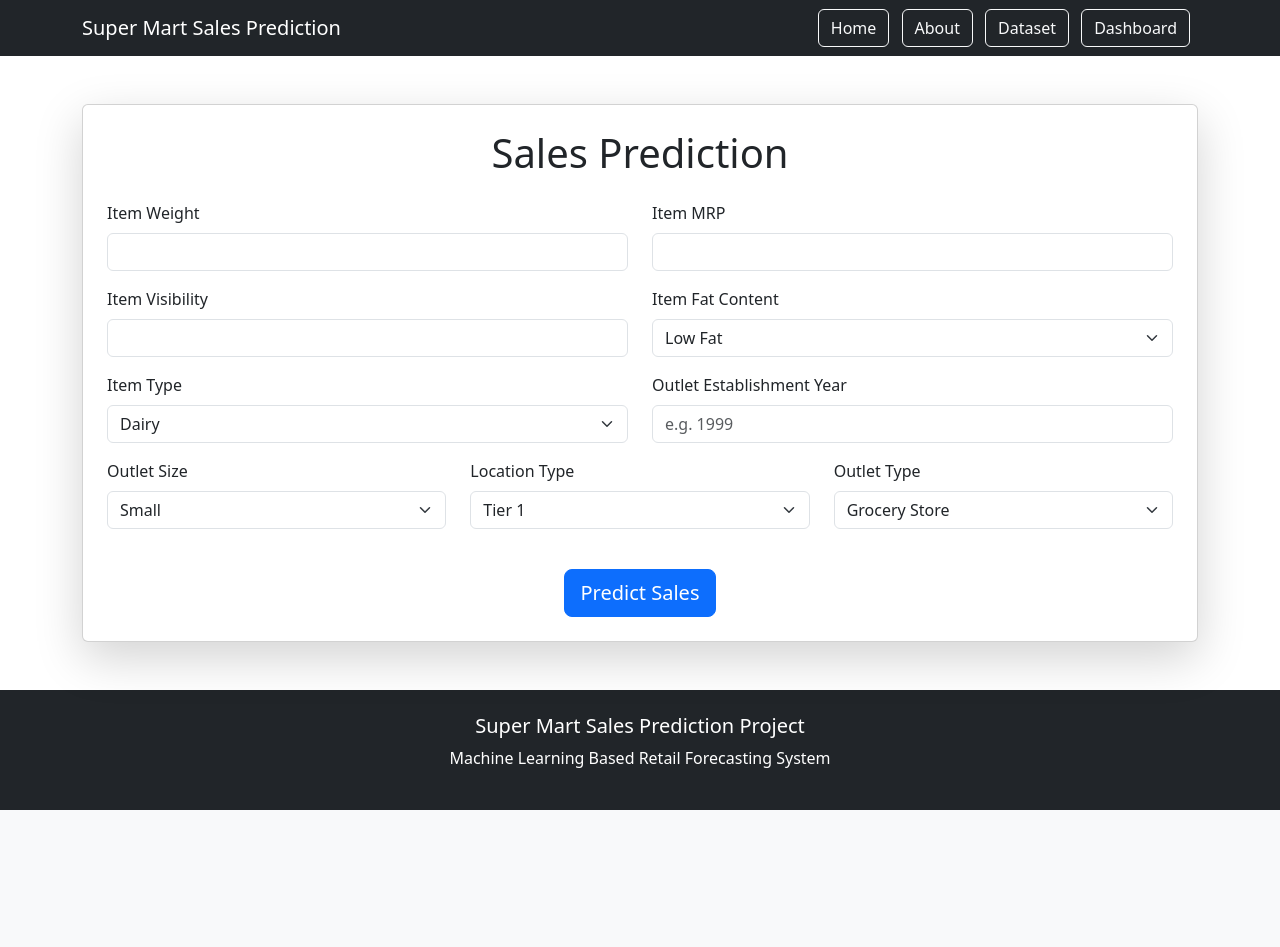
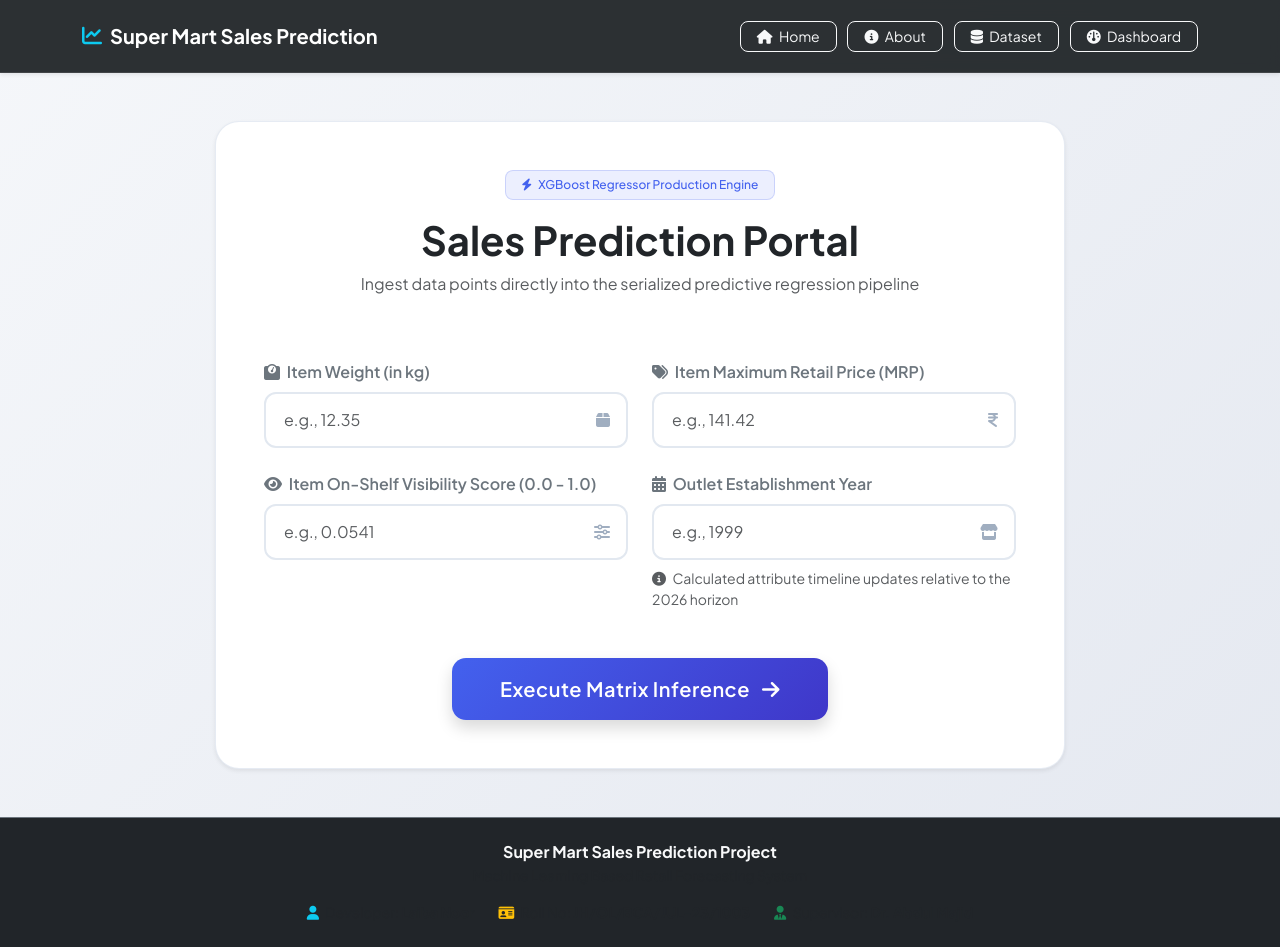
Before and after one commit to ak2029216-hash/SuperMartProject, a Flask app: page /predict in a window 1280 px wide. Before the commit the page ends 810 px from the top, so only its background shows below. Run offline with Flask 3, Linux system fonts and the light colour scheme; parts of the project's set-up code (start-up, migrations or seed data) failed here and were passed over.

Commit message:
Update title and styling in predict.html

```diff
--- a/templates/predict.html
+++ b/templates/predict.html
@@ -3,111 +3,162 @@
 <head>
     <meta charset="UTF-8">
     <meta name="viewport" content="width=device-width, initial-scale=1.0">
-    <title>Sales Prediction</title>
+    <title>Sales Prediction Ingest Portal</title>
+    <link href="https://fonts.googleapis.com/css2?family=Plus+Jakarta+Sans:wght@400;500;600;700&display=swap" rel="stylesheet">
     <link href="https://cdn.jsdelivr.net/npm/bootstrap@5.3.3/dist/css/bootstrap.min.css" rel="stylesheet">
+    <link href="https://cdnjs.cloudflare.com/ajax/libs/font-awesome/6.4.0/css/all.min.css" rel="stylesheet">
+
+    <style>
+        body {
+            font-family: 'Plus Jakarta Sans', sans-serif;
+            background: linear-gradient(135deg, #f5f7fa 0%, #e4e8f0 100%);
+            min-height: 100vh;
+            display: flex;
+            flex-direction: column;
+        }
+        .navbar-custom {
+            background: rgba(33, 37, 41, 0.95);
+            backdrop-filter: blur(10px);
+            border-bottom: 1px solid rgba(255, 255, 255, 0.1);
+        }
+        .portal-card {
+            background: #ffffff;
+            border: 1px solid rgba(224, 230, 240, 0.8);
+            border-radius: 24px;
+            transition: transform 0.3s ease, box-shadow 0.3s ease;
+        }
+        .portal-card:hover {
+            box-shadow: 0 20px 40px rgba(0, 0, 0, 0.06) !important;
+        }
+        .form-control-custom {
+            border-radius: 12px;
+            padding: 14px 18px;
+            border: 2px solid #e2e8f0;
+            font-size: 1rem;
+            transition: all 0.2s ease;
+        }
+        .form-control-custom:focus {
+            border-color: #4361ee;
+            box-shadow: 0 0 0 4px rgba(67, 97, 238, 0.15);
+            background-color: #fff;
+        }
+        .input-icon-wrapper {
+            position: relative;
+        }
+        .input-icon-wrapper i {
+            position: absolute;
+            right: 18px;
+            top: 50%;
+            transform: translateY(-50%);
+            color: #a0aec0;
+            pointer-events: none;
+            transition: color 0.2s ease;
+        }
+        .form-control-custom:focus + i {
+            color: #4361ee;
+        }
+        .btn-predict {
+            background: linear-gradient(135deg, #4361ee 0%, #3f37c9 100%);
+            border: none;
+            border-radius: 14px;
+            padding: 16px 32px;
+            font-weight: 600;
+            letter-spacing: 0.5px;
+            transition: all 0.3s ease;
+        }
+        .btn-predict:hover {
+            transform: translateY(-2px);
+            box-shadow: 0 10px 20px rgba(67, 97, 238, 0.3);
+            background: linear-gradient(135deg, #3f37c9 0%, #4361ee 100%);
+        }
+        .badge-meta {
+            background: rgba(67, 97, 238, 0.1);
+            color: #4361ee;
+            border: 1px solid rgba(67, 97, 238, 0.2);
+            border-radius: 8px;
+            font-weight: 500;
+        }
+    </style>
 </head>
 <body>
 
-<nav class="navbar navbar-expand-lg navbar-dark bg-dark">
+<nav class="navbar navbar-expand-lg navbar-dark navbar-custom py-3 shadow-sm">
     <div class="container">
-        <a class="navbar-brand" href="/">Super Mart Sales Prediction</a>
+        <a class="navbar-brand fw-bold d-flex align-items-center gap-2" href="/">
+            <i class="fa-solid fa-chart-line text-info"></i> Super Mart Sales Prediction
+        </a>
         <div>
-            <a class="btn btn-outline-light me-2" href="/">Home</a>
-            <a class="btn btn-outline-light me-2" href="/about">About</a>
-            <a class="btn btn-outline-light me-2" href="/dataset">Dataset</a>
-            <a class="btn btn-outline-light me-2" href="/dashboard">Dashboard</a>
+            <a class="btn btn-outline-light btn-sm me-2 rounded-3 px-3" href="/"><i class="fa-solid fa-house me-1"></i> Home</a>
+            <a class="btn btn-outline-light btn-sm me-2 rounded-3 px-3" href="/about"><i class="fa-solid fa-circle-info me-1"></i> About</a>
+            <a class="btn btn-outline-light btn-sm me-2 rounded-3 px-3" href="/dataset"><i class="fa-solid fa-database me-1"></i> Dataset</a>
+            <a class="btn btn-outline-light btn-sm rounded-3 px-3" href="/dashboard"><i class="fa-solid fa-gauge me-1"></i> Dashboard</a>
         </div>
     </div>
 </nav>
 
-<div class="container mt-5">
-    <div class="card shadow-lg p-4">
-        <h1 class="text-center mb-4">Sales Prediction</h1>
+<div class="container my-5 flex-grow-1 d-flex align-items-center justify-content-center">
+    <div class="card portal-card shadow-sm p-5 w-100" style="max-width: 850px;">
+        <div class="text-center mb-5">
+            <span class="badge badge-meta px-3 py-2 mb-3"><i class="fa-solid fa-bolt me-1"></i> XGBoost Regressor Production Engine</span>
+            <h1 class="mb-2 fw-bold text-dark tracking-tight">Sales Prediction Portal</h1>
+            <p class="text-muted">Ingest data points directly into the serialized predictive regression pipeline</p>
+        </div>
 
         <form action="/result" method="POST">
-            <div class="row">
-                <div class="col-md-6 mb-3">
-                    <label class="form-label">Item Weight</label>
-                    <input type="number" step="0.01" name="weight" class="form-control" required>
+            <div class="row g-4 mb-4">
+                <div class="col-md-6">
+                    <label class="form-label fw-semibold text-secondary mb-2"><i class="fa-solid fa-weight-scale me-1"></i> Item Weight (in kg)</label>
+                    <div class="input-icon-wrapper">
+                        <input type="number" step="0.01" name="weight" class="form-control form-control-lg form-control-custom" placeholder="e.g., 12.35" required>
+                        <i class="fa-solid fa-box"></i>
+                    </div>
                 </div>
-                <div class="col-md-6 mb-3">
-                    <label class="form-label">Item MRP</label>
-                    <input type="number" step="0.01" name="mrp" class="form-control" required>
+                <div class="col-md-6">
+                    <label class="form-label fw-semibold text-secondary mb-2"><i class="fa-solid fa-tags me-1"></i> Item Maximum Retail Price (MRP)</label>
+                    <div class="input-icon-wrapper">
+                        <input type="number" step="0.01" name="mrp" class="form-control form-control-lg form-control-custom" placeholder="e.g., 141.42" required>
+                        <i class="fa-solid fa-indian-rupee-sign"></i>
+                    </div>
                 </div>
             </div>
 
-            <div class="row">
-                <div class="col-md-6 mb-3">
-                    <label class="form-label">Item Visibility</label>
-                    <input type="number" step="0.001" name="visibility" class="form-control" required>
+            <div class="row g-4 mb-5">
+                <div class="col-md-6">
+                    <label class="form-label fw-semibold text-secondary mb-2"><i class="fa-solid fa-eye me-1"></i> Item On-Shelf Visibility Score (0.0 - 1.0)</label>
+                    <div class="input-icon-wrapper">
+                        <input type="number" step="0.0001" name="visibility" class="form-control form-control-lg form-control-custom" placeholder="e.g., 0.0541" required>
+                        <i class="fa-solid fa-sliders"></i>
+                    </div>
                 </div>
-                <div class="col-md-6 mb-3">
-                    <label class="form-label">Item Fat Content</label>
-                    <select name="fat_content" class="form-select" required>
-                        <option value="Low Fat">Low Fat</option>
-                        <option value="Regular">Regular</option>
-                    </select>
+                <div class="col-md-6">
+                    <label for="year" class="form-label fw-semibold text-secondary mb-2"><i class="fa-solid fa-calendar-days me-1"></i> Outlet Establishment Year</label>
+                    <div class="input-icon-wrapper">
+                        <input type="number" class="form-control form-control-lg form-control-custom" name="year" id="year" placeholder="e.g., 1999" required>
+                        <i class="fa-solid fa-store"></i>
+                    </div>
+                    <small class="text-muted d-block mt-2"><i class="fa-solid fa-circle-info me-1"></i> Calculated attribute timeline updates relative to the 2026 horizon</small>
                 </div>
             </div>
 
-            <div class="row">
-                <div class="col-md-6 mb-3">
-                    <label class="form-label">Item Type</label>
-                    <select name="item_type" class="form-select" required>
-                        <option value="Dairy">Dairy</option>
-                        <option value="Soft Drinks">Soft Drinks</option>
-                        <option value="Meat">Meat</option>
-                        <option value="Fruits and Vegetables">Fruits and Vegetables</option>
-                        <option value="Household">Household</option>
-                        <option value="Baking Goods">Baking Goods</option>
-                        <option value="Snack Foods">Snack Foods</option>
-                        <option value="Others">Others</option>
-                    </select>
-                </div>
-                <div class="col-md-6 mb-3">
-                    <label class="form-label">Outlet Establishment Year</label>
-                    <input type="number" name="year" class="form-control" placeholder="e.g. 1999" required>
-                </div>
-            </div>
-
-            <div class="row">
-                <div class="col-md-4 mb-3">
-                    <label class="form-label">Outlet Size</label>
-                    <select name="outlet_size" class="form-select" required>
-                        <option value="Small">Small</option>
-                        <option value="Medium">Medium</option>
-                        <option value="High">High</option>
-                    </select>
-                </div>
-                <div class="col-md-4 mb-3">
-                    <label class="form-label">Location Type</label>
-                    <select name="location_type" class="form-select" required>
-                        <option value="Tier 1">Tier 1</option>
-                        <option value="Tier 2">Tier 2</option>
-                        <option value="Tier 3">Tier 3</option>
-                    </select>
-                </div>
-                <div class="col-md-4 mb-3">
-                    <label class="form-label">Outlet Type</label>
-                    <select name="outlet_type" class="form-select" required>
-                        <option value="Grocery Store">Grocery Store</option>
-                        <option value="Supermarket Type1">Supermarket Type1</option>
-                        <option value="Supermarket Type2">Supermarket Type2</option>
-                        <option value="Supermarket Type3">Supermarket Type3</option>
-                    </select>
-                </div>
-            </div>
-
-            <div class="text-center mt-4">
-                <button type="submit" class="btn btn-primary btn-lg">Predict Sales</button>
+            <div class="text-center">
+                <button type="submit" class="btn btn-primary btn-lg btn-predict px-5 text-white shadow">
+                    Execute Matrix Inference <i class="fa-solid fa-arrow-right ms-2"></i>
+                </button>
             </div>
         </form>
     </div>
 </div>
 
-<footer class="bg-dark text-white text-center p-4 mt-5">
-    <h5>Super Mart Sales Prediction Project</h5>
-    <p>Machine Learning Based Retail Forecasting System</p>
+<footer class="bg-dark text-white text-center p-4 mt-auto border-top border-secondary">
+    <div class="container">
+        <h6 class="fw-bold mb-1 text-light">Super Mart Sales Prediction Project</h6>
+        <p class="text-muted small mb-3">Machine Learning Based Retail Forecasting System</p>
+        <div class="d-flex justify-content-center gap-4 text-muted small flex-wrap">
+            <span><i class="fa-solid fa-user text-info me-1"></i> Developer: <strong>Laiba Noor</strong></span>
+            <span><i class="fa-solid fa-id-card text-warning me-1"></i> Roll No: <strong>JH/OL/BCA/JUL-23/1003</strong></span>
+            <span><i class="fa-solid fa-user-tie text-success me-1"></i> Supervisor: <strong>Dr. Abdul Majid</strong></span>
+        </div>
+    </div>
 </footer>
 
 </body>
```
